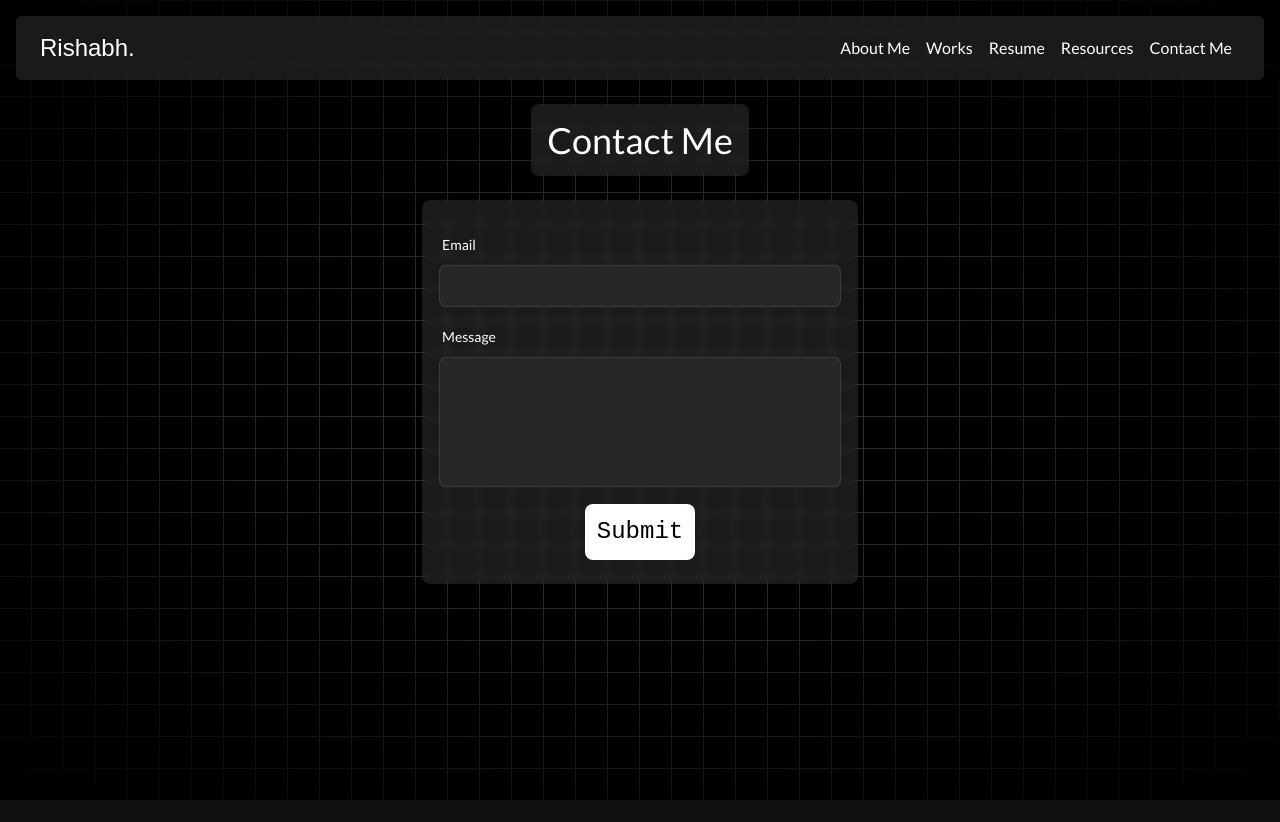
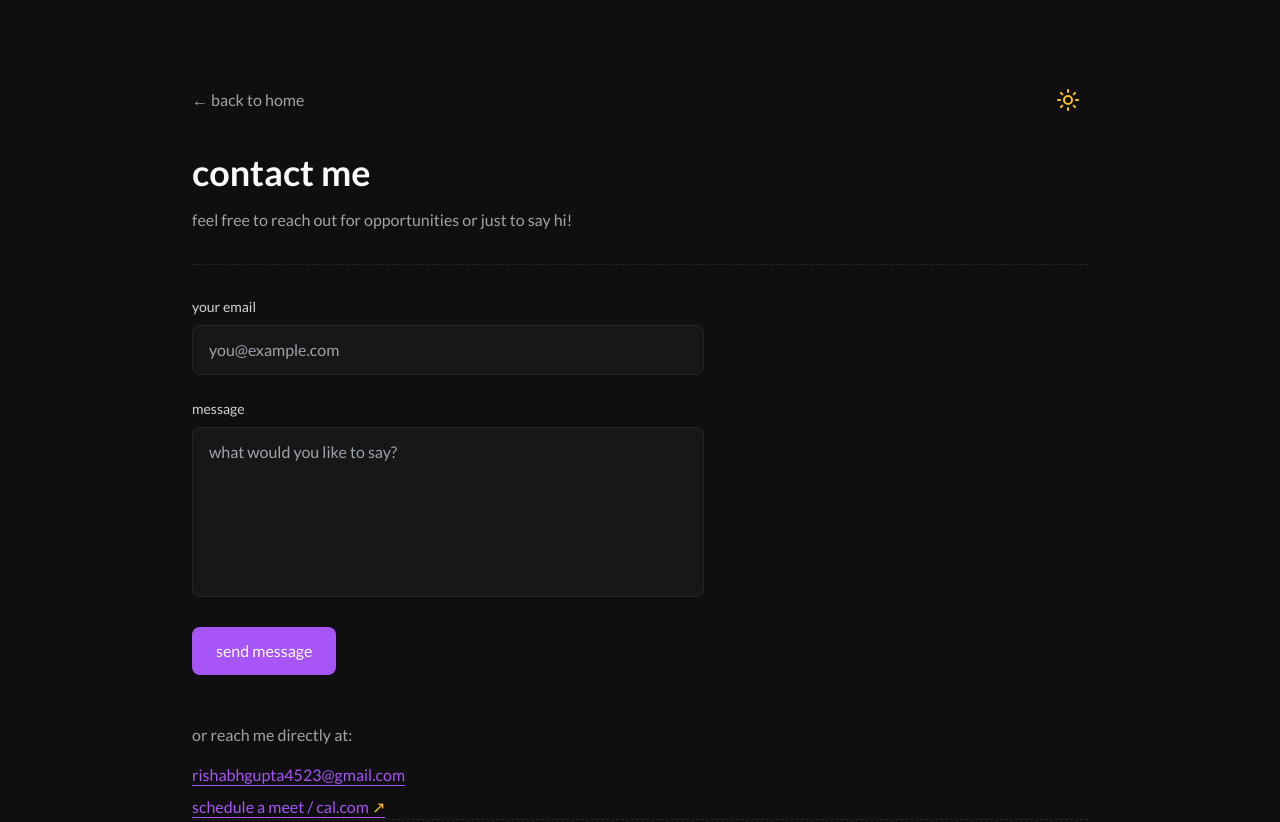
Before and after one commit to rishabhguptajs/personal_portfolio, a Next.js app: page /contact in a window 1280 px wide. Shown: the top 822 px of the page. Before the commit the page ends 800 px from the top, so only its background shows below. Built offline with nearby package versions, Linux system fonts and the light colour scheme; a web font is replaced by a local one; what @codaworks/react-glow would draw is missing.

Commit message:
feat: update secondary pages

```diff
--- a/src/app/contact/page.tsx
+++ b/src/app/contact/page.tsx
@@ -1,50 +1,134 @@
-import React from "react"
-import Navbar from "../components/navbar"
-import { Label } from "../components/ui/label"
-import { Input } from "../components/ui/input"
+"use client";
 
-const Contact = () => {
+import React, { useState } from "react";
+import Link from "next/link";
+import { useTheme } from "../context/ThemeProvider";
+import ThemeToggle from "../components/ThemeToggle";
+import Footer from "../components/Footer";
+
+export default function Contact() {
+  const { theme } = useTheme();
+  const [email, setEmail] = useState("");
+  const [message, setMessage] = useState("");
+
   return (
-    <div className="w-full p-4 items-center bg-black bg-grid-white/[0.2] relative flex h-screen flex-col">
-      <div className="absolute pointer-events-none inset-0 flex items-center justify-center bg-black [mask-image:radial-gradient(ellipse_at_center,transparent_20%,black)] z-20"></div>
-      <Navbar />
+    <div
+      className="min-h-screen px-6 sm:px-12 lg:px-24 py-12 transition-colors duration-300"
+      style={{ backgroundColor: "var(--bg-primary)", color: "var(--text-primary)" }}
+    >
+      <div className="max-w-4xl mx-auto pt-8">
+        {/* Header Row */}
+        <div className="flex items-center justify-between mb-8">
+          <Link
+            href="/"
+            className="inline-flex items-center gap-2 transition-colors hover:text-accent-purple"
+            style={{ color: "var(--text-muted)" }}
+          >
+            ← back to home
+          </Link>
+          <ThemeToggle className="static p-2 hover:bg-zinc-100 dark:hover:bg-zinc-800" />
+        </div>
 
-      <h1 className="text-white p-4 backdrop-blur-sm bg-white/10 mt-6 text-4xl rounded-lg z-50 cursor-default">
-        Contact Me
-      </h1>
+        {/* Header */}
+        <h1 className="text-4xl font-bold mb-4">contact me</h1>
+        <p className="mb-8" style={{ color: "var(--text-muted)" }}>
+          feel free to reach out for opportunities or just to say hi!
+        </p>
+        <div className="section-divider mb-8" />
 
-      <form action="https://formsubmit.co/rishabhgupta4523@gmail.com" method="POST" className="text-white flex flex-col items-center p-4 backdrop-blur-sm bg-white/10 mt-6 text-4xl rounded-lg z-50 cursor-default">
-        <div className="w-full">
-          <Label className="text-white ml-1" htmlFor="email-input">
-            Email{" "}
-          </Label>
-          <Input
-            className="text-black mt-2"
-            id="email-input"
+        {/* Contact Form */}
+        <form
+          action="https://formsubmit.co/rishabhgupta4523@gmail.com"
+          method="POST"
+          className="max-w-lg space-y-6"
+        >
+          <div>
+            <label
+              htmlFor="email"
+              className="block text-sm font-medium mb-2"
+              style={{ color: "var(--text-secondary)" }}
+            >
+              your email
+            </label>
+            <input
               type="email"
+              id="email"
+              name="email"
+              value={email}
+              onChange={(e) => setEmail(e.target.value)}
+              required
+              className="w-full px-4 py-3 rounded-lg border transition-all focus:outline-none focus:border-purple-500"
+              style={{
+                backgroundColor: "var(--bg-secondary)",
+                borderColor: "var(--border-color)",
+                color: "var(--text-primary)",
+              }}
+              placeholder="you@example.com"
             />
           </div>
 
           <div>
-          <Label
-            className="text-white h-fit w-fit ml-1"
-            htmlFor="message-input"
+            <label
+              htmlFor="message"
+              className="block text-sm font-medium mb-2"
+              style={{ color: "var(--text-secondary)" }}
             >
-            Message{" "}
-          </Label>
-          <Input
-            className="text-black mt-2 sm:w-[400px] min-w-[200px] h-32"
-            id="message-input"
-            type="text"
+              message
+            </label>
+            <textarea
+              id="message"
+              name="message"
+              value={message}
+              onChange={(e) => setMessage(e.target.value)}
+              required
+              rows={6}
+              className="w-full px-4 py-3 rounded-lg border transition-all focus:outline-none focus:border-purple-500 resize-none"
+              style={{
+                backgroundColor: "var(--bg-secondary)",
+                borderColor: "var(--border-color)",
+                color: "var(--text-primary)",
+              }}
+              placeholder="what would you like to say?"
             />
           </div>
 
-        <button className="text-[24px] font-monoskills hover:shadow-lg hover:-translate-y-1 transition-all m-4 mb-2 bg-white text-black px-3 py-2 rounded-lg w-fit">
-          Submit
+          <button
+            type="submit"
+            className="px-6 py-3 rounded-lg font-medium transition-all hover:scale-105 bg-accent-purple text-white"
+          >
+            send message
           </button>
         </form>
+
+        {/* Alternative Contact */}
+        <div className="mt-12">
+          <p className="mb-4" style={{ color: "var(--text-muted)" }}>
+            or reach me directly at:
+          </p>
+          <div className="space-y-2">
+            <a
+              href="mailto:rishabhgupta4523@gmail.com"
+              className="block link-underline text-accent-purple"
+            >
+              rishabhgupta4523@gmail.com
+            </a>
+            <a
+              href="https://cal.com/rishabhguptajs"
+              target="_blank"
+              rel="noopener noreferrer"
+              className="block link-underline text-accent-purple"
+            >
+              schedule a meet / cal.com <span className="text-accent-orange">↗</span>
+            </a>
           </div>
-  )
+        </div>
+
+        {/* Footer */}
+        <Footer />
+
+        {/* Footer spacing */}
+        <div className="h-16" />
+      </div>
+    </div>
+  );
 }
-
-export default Contact
--- a/src/app/resources/page.tsx
+++ b/src/app/resources/page.tsx
@@ -1,75 +1,73 @@
-import React from "react"
-import Navbar from "../components/navbar"
+"use client";
 
-const page = () => {
+import React from "react";
+import Link from "next/link";
+import { useTheme } from "../context/ThemeProvider";
+import ThemeToggle from "../components/ThemeToggle";
+
+import { resources } from "../constants/data";
+
+export default function Resources() {
+  const { theme } = useTheme();
+
   return (
-    <div className="w-full p-4 items-center bg-black bg-grid-white/[0.2] relative flex h-screen flex-col overflow-hidden">
-      <div className="absolute pointer-events-none inset-0 flex items-center justify-center bg-black [mask-image:radial-gradient(ellipse_at_center,transparent_20%,black)] z-20"></div>
-      <Navbar />
-      <h2 className="text-white p-4 backdrop-blur-sm bg-white/10 mt-6 text-4xl rounded-lg z-50 cursor-default">
-        AI Resources
-      </h2>
-      <div className="flex flex-col text-white flex-grow items-center justify-start max-h-[70vh] overflow-y-auto w-full sm:w-[60vw] m-4 z-50 scrollbar-hide">
-        <div className="bg-white/20 w-full p-4 rounded-lg cursor-default backdrop-blur-sm">
-          <div className="flex w-full justify-between">
-            <h2 className="max-w-[90%]">
-              1) Improving Language Understanding by Generative Pre-Training
-            </h2>
-            <span>
-              <a href="https://s3-us-west-2.amazonaws.com/openai-assets/research-covers/language-unsupervised/language_understanding_paper.pdf" className="text-black bg-white py-1 px-2 rounded-md">
-                Link
-              </a>
-            </span>
-          </div>
-          <p className="font-bold">
-            Authors: Alec Radford, Karthik Narasimhan, Tim Salimans, Ilya
-            Sutskever
-          </p>
+    <div
+      className="min-h-screen px-6 sm:px-12 lg:px-24 py-12 transition-colors duration-300"
+      style={{ backgroundColor: "var(--bg-primary)", color: "var(--text-primary)" }}
+    >
+      <div className="max-w-4xl mx-auto pt-8">
+        <div className="flex items-center justify-between mb-8">
+          <Link
+            href="/"
+            className="inline-flex items-center gap-2 transition-colors hover:text-accent-purple"
+            style={{ color: "var(--text-muted)" }}
+          >
+            ← back to home
+          </Link>
+          <ThemeToggle className="static p-2 hover:bg-zinc-100 dark:hover:bg-zinc-800" />
         </div>
-        <div className="bg-white/20 w-full p-4 rounded-lg backdrop-blur-sm mt-4">
-          <div className="flex w-full justify-between">
-            <h2 className="max-w-[90%]">
-              2) EfficientNet: Rethinking Model Scaling for Convolutional Neural
-              Networks
-            </h2>
-            <span>
-              <a href="https://arxiv.org/pdf/1905.11946.pdf" className="text-black bg-white py-1 px-2 rounded-md">
-                Link
-              </a>
-            </span>
-          </div>
-          <p className="font-bold">Authors: Mingxing Tan, Quoc V. Le</p>
+
+        <h1 className="text-4xl font-bold mb-4">ai resources</h1>
+        <p className="mb-8" style={{ color: "var(--text-muted)" }}>
+          a curated collection of research papers and resources on AI/ML
+        </p>
+        <div className="section-divider mb-8" />
+
+        <div className="space-y-4">
+          {resources.map((resource, i) => (
+            <div
+              key={i}
+              className="p-6 rounded-lg border transition-all hover:border-purple-500/30"
+              style={{
+                backgroundColor: "var(--bg-secondary)",
+                borderColor: "var(--border-color)",
+              }}
+            >
+              <div className="flex flex-col sm:flex-row sm:justify-between sm:items-start gap-4">
+                <div className="flex-1">
+                  <h3 className="text-lg font-medium mb-2">
+                    {i + 1}. {resource.title}
+                  </h3>
+                  <p className="text-sm" style={{ color: "var(--text-muted)" }}>
+                    <span className="font-medium">Authors:</span> {resource.authors}
+                  </p>
+                </div>
+                <a
+                  href={resource.link}
+                  target="_blank"
+                  rel="noopener noreferrer"
+                  className="px-4 py-2 rounded-lg border text-sm transition-all hover:border-purple-500 hover:text-accent-purple"
+                  style={{ borderColor: "var(--border-color)" }}
+                >
+                  Read Paper <span className="text-accent-orange">↗</span>
+                </a>
+              </div>
+            </div>
+          ))}
         </div>
-        <div className="bg-white/20 w-full p-4 rounded-lg backdrop-blur-sm mt-4">
-          <div className="flex w-full justify-between">
-            <h2 className="max-w-[90%]">
-              3) BERT: Pre-training of Deep Bidirectional Transformers for
-              Language Understanding
-            </h2>
-            <span>
-              <a href="https://arxiv.org/pdf/1810.04805.pdf" className="text-black bg-white py-1 px-2 rounded-md">
-                Link
-              </a>
-            </span>
-          </div>
-          <p className="font-bold">Authors: Jacob Devlin, Ming-Wei Chang, Kenton Lee, Kristina Toutanova</p>
-        </div>
-        <div className="bg-white/20 w-full p-4 rounded-lg backdrop-blur-sm mt-4">
-          <div className="flex w-full justify-between">
-            <h2 className="max-w-[90%]">
-              4) Attention is All You Need
-            </h2>
-            <span>
-              <a href="https://arxiv.org/pdf/1706.03762.pdf" className="text-black bg-white py-1 px-2 rounded-md">
-                Link
-              </a>
-            </span>
-          </div>
-          <p className="font-bold">Authors: Ashish Vaswani, Noam Shazeer, Niki Parmar, Jakob Uszkoreit, Llion Jones, Aidan N. Gomez, Lukasz Kaiser, Illia Polosukhin</p>
-        </div>
+
+        <div className="h-16" />
       </div>
     </div>
-  )
+  );
 }
-
-export default page
--- a/src/app/works/page.tsx
+++ b/src/app/works/page.tsx
@@ -1,24 +1,101 @@
 "use client";
 
-import React from 'react'
-import Navbar from '../components/navbar'
-import WorkComponent from '../components/work'
-import { Projects } from '../assets/workdata';
+import React from "react";
+import Link from "next/link";
+import { useTheme } from "../context/ThemeProvider";
+import ThemeToggle from "../components/ThemeToggle";
+import { projects } from "../constants/data";
+import Footer from "../components/Footer";
 
-const Works: React.FC = () => {
+export default function Works() {
+  const { theme } = useTheme();
+
   return (
-    <div className="w-full p-4 items-center bg-black bg-grid-white/[0.2] relative flex max-h-screen flex-col">
-      <div className="absolute pointer-events-none inset-0 flex items-center justify-center bg-black [mask-image:radial-gradient(ellipse_at_center,transparent_20%,black)] z-20"></div>
-      <Navbar />
-      <h1 className='text-white p-4 backdrop-blur-sm bg-white/10 mt-6 text-2xl sm:text-4xl rounded-lg z-50 cursor-default text-center'>My Works</h1>
+    <div
+      className="min-h-screen px-6 sm:px-12 lg:px-24 py-12 transition-colors duration-300"
+      style={{ backgroundColor: "var(--bg-primary)", color: "var(--text-primary)" }}
+    >
+      <div className="max-w-4xl mx-auto pt-8">
+        <div className="flex items-center justify-between mb-8">
+          <Link
+            href="/"
+            className="inline-flex items-center gap-2 transition-colors hover:text-accent-purple"
+            style={{ color: "var(--text-muted)" }}
+          >
+            ← back to home
+          </Link>
+          <ThemeToggle className="static p-2 hover:bg-zinc-100 dark:hover:bg-zinc-800" />
+        </div>
 
-      <div className="flex flex-col flex-grow items-center justify-start max-h-[70vh] overflow-y-auto w-full sm:w-full md:w-4/5 lg:w-3/4 xl:w-[90%] m-4 z-50 scrollbar-hide">
-        {Projects.map((project, i) => (
-          <WorkComponent key={i} id={i} {...project} />
-        ))}
+        <h1 className="text-4xl font-bold mb-4">my works</h1>
+        <p className="mb-8" style={{ color: "var(--text-muted)" }}>
+          a collection of projects i've built over time
+        </p>
+        <div className="section-divider mb-8" />
+
+        <div className="space-y-6">
+          {projects.map((project, i) => (
+            <div
+              key={i}
+              className="p-6 rounded-lg border transition-all hover:border-purple-500/30"
+              style={{
+                backgroundColor: "var(--bg-secondary)",
+                borderColor: "var(--border-color)",
+              }}
+            >
+              <div className="flex flex-col sm:flex-row sm:justify-between sm:items-start gap-2 mb-4">
+                <div>
+                  <h3 className="text-xl font-semibold">{project.name}</h3>
+                  <span
+                    className="text-xs px-2 py-1 rounded-full mt-2 inline-block"
+                    style={{ backgroundColor: "var(--border-color)", color: "var(--text-muted)" }}
+                  >
+                    {project.type}
+                  </span>
+                </div>
+                <div className="flex gap-3">
+                  <a
+                    href={project.github}
+                    target="_blank"
+                    rel="noopener noreferrer"
+                    className="link-underline text-accent-purple text-sm"
+                  >
+                    github <span className="text-accent-orange">↗</span>
+                  </a>
+                  {project.live && (
+                    <a
+                      href={project.live}
+                      target="_blank"
+                      rel="noopener noreferrer"
+                      className="link-underline text-accent-purple text-sm"
+                    >
+                      live <span className="text-accent-orange">↗</span>
+                    </a>
+                  )}
+                </div>
+              </div>
+              <p className="text-sm mb-4" style={{ color: "var(--text-secondary)" }}>
+                {project.desc}
+              </p>
+              <div className="flex flex-wrap gap-2">
+                {project.tech.map((t, j) => (
+                  <span
+                    key={j}
+                    className="text-xs px-3 py-1 rounded-full border"
+                    style={{ borderColor: "var(--border-color)", color: "var(--text-muted)" }}
+                  >
+                    {t}
+                  </span>
+                ))}
+              </div>
+            </div>
+          ))}
+        </div>
+
+        <Footer />
+
+        <div className="h-16" />
       </div>
     </div>
-  )
+  );
 }
-
-export default Works
```
Lines whose indentation alone changed are shown as unchanged.
